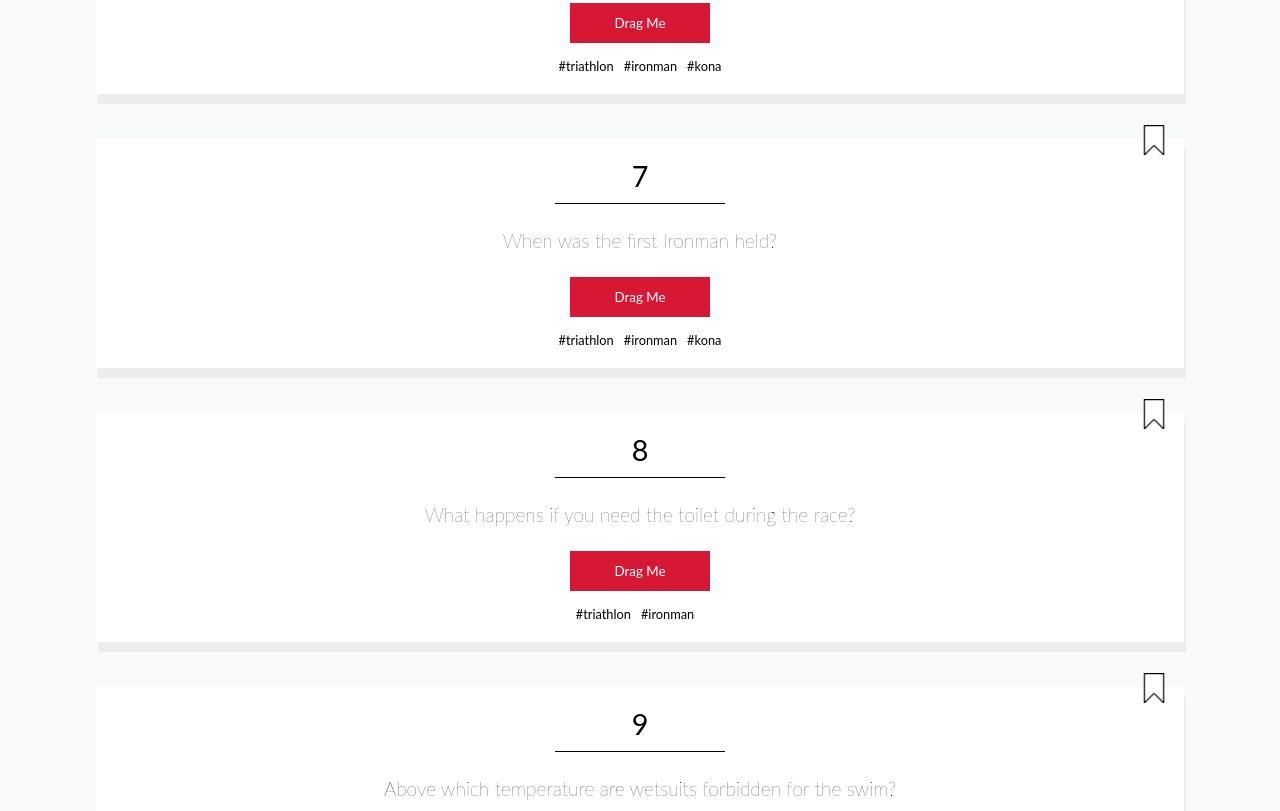
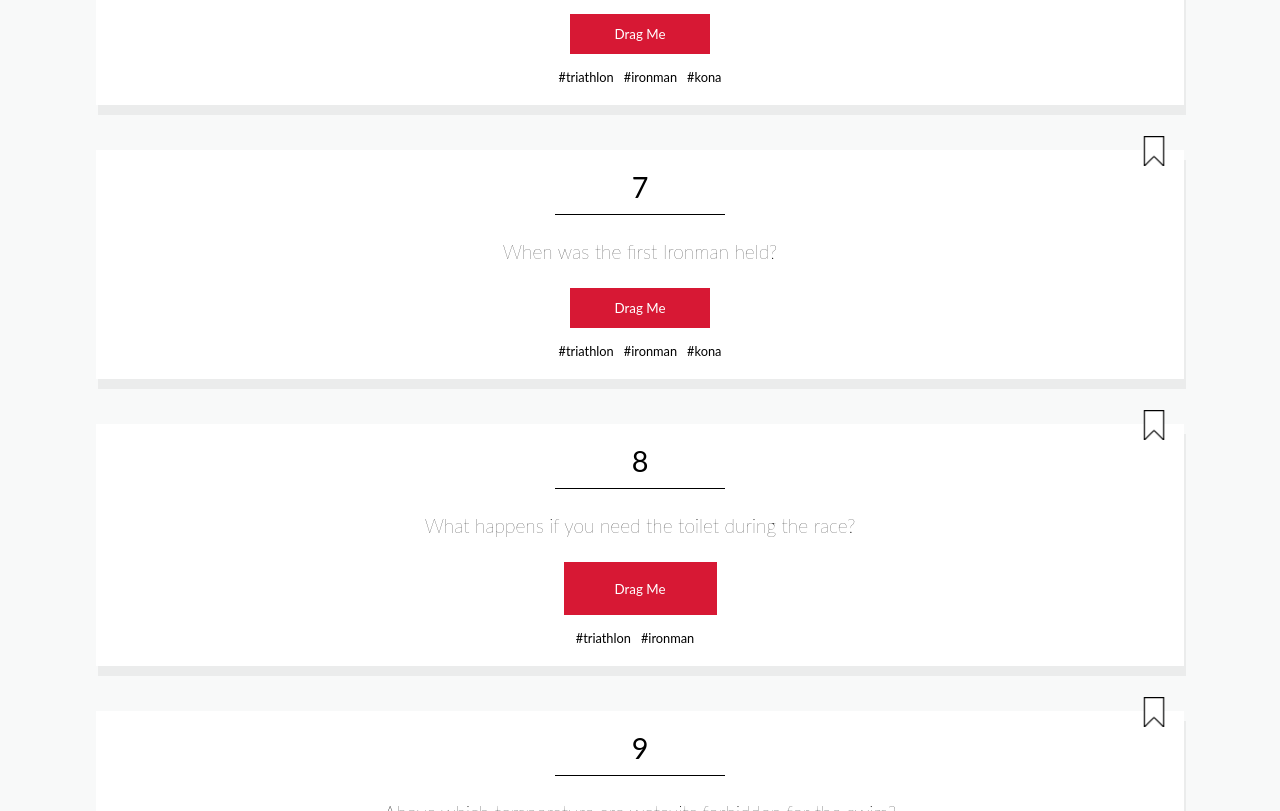
Before and after one commit to CheckersRT/tom-quiz-app, a plain HTML site: page index.html in a window 1280 px wide. Shown: the part 1705-2516 px from the top of the page. Drawn offline with Linux system fonts and the light colour scheme.

Commit message:
respsonsive answer boxes

```diff
--- a/css/components/card.css
+++ b/css/components/card.css
@@ -97,8 +97,13 @@
   bottom: 55px;
   z-index: -1;
   font-size: 0.9rem;
+}
+.question-card__item__answer ul {
+  list-style-position: inside;
+  border: 1px solid black;
 
 }
+
 
 .question-card__item__tag-container {
   /* border: solid 1px blue; */
--- a/css/styles.css
+++ b/css/styles.css
@@ -1,5 +1,4 @@
 @import url(./global.css);
-@import url(./components/button.css);
 @import url(./components/card.css);
 @import url(./components/header.css);
 @import url(./components/navigation.css);
--- a/index.html
+++ b/index.html
@@ -6,6 +6,7 @@
     <title>Tom's Ironman Quiz</title>
     <link rel="stylesheet" href="./css/styles.css">
     <script src="./js/index.js" defer></script>
+    <script src="./js/responsive-buttons.js" defer></script>
 </head>
 <body>
     <nav>
@@ -41,7 +42,7 @@
 
             <button type="button" class="question-card__item question-card__item__show-answer" data-js="show-answer">Drag Me</button>
 
-            <div class="question-card__item question-card__item__answer" data-js="answer">12 hours 35 minutes</div>
+            <div class="question-card__item question-card__item__answer" data-js="answer">12 hours 35 minutesdddddddddddddd</div>
 
             <div class="question-card__item question-card__item__tag-container">
                 <p>#triathlon</p>
--- /dev/null
+++ b/js/responsive-buttons.js
@@ -0,0 +1,24 @@
+const showAnswerButtons = document.querySelectorAll('[data-js="show-answer"]')
+const hiddenAnswers = document.querySelectorAll('[data-js="answer"]')
+
+
+
+for (let i = 0; i < showAnswerButtons.length; i++) {
+
+    let buttonWidth = showAnswerButtons[i].clientWidth;
+    let answerWidth = hiddenAnswers[i].clientWidth;
+
+    if (answerWidth > buttonWidth) {
+        showAnswerButtons[i].style.width = `${answerWidth}px`;
+    }
+}
+
+for (let i = 0; i < showAnswerButtons.length; i++) {
+
+    let buttonHeight = showAnswerButtons[i].clientHeight;
+    let answerHeight = hiddenAnswers[i].clientHeight;
+
+    if (answerHeight > buttonHeight) {
+        showAnswerButtons[i].style.height = `${answerHeight}px`;
+    }
+}
```
